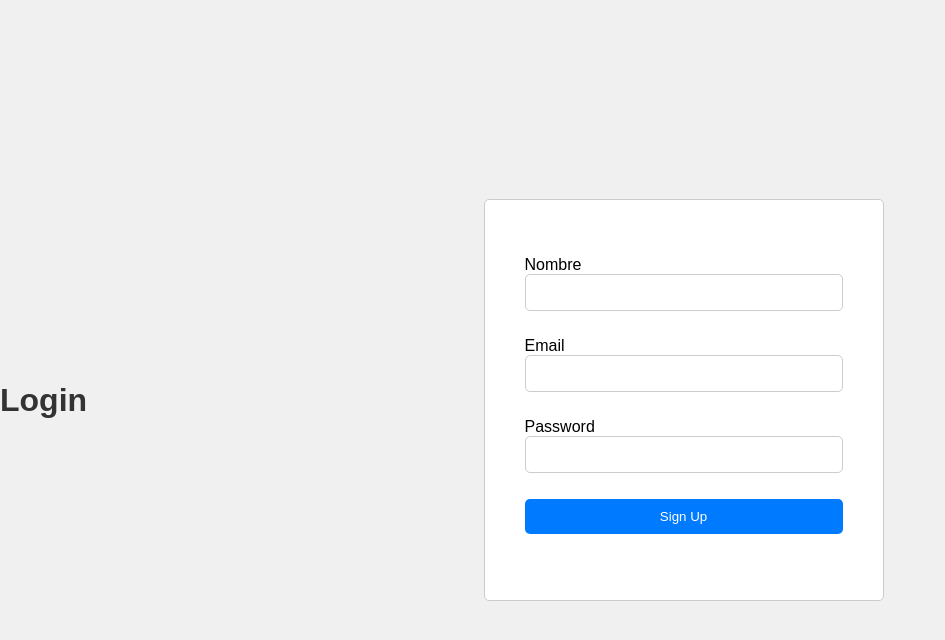
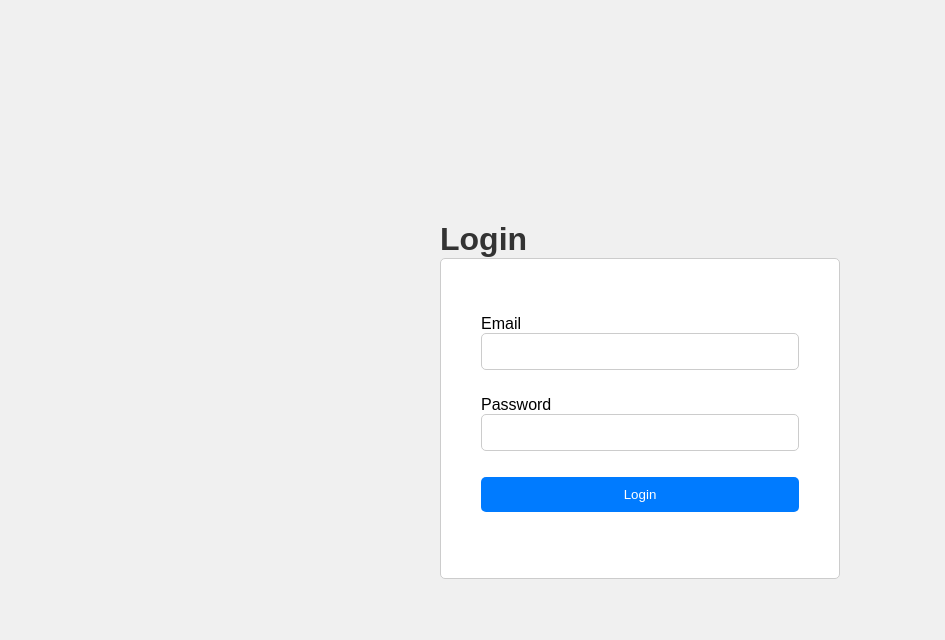
Before and after one commit to CandelaD/blog, a Flask app: page /login in a window 1280 px wide. Shown: the top 640 px of the page, without its empty margins (0-945 px from the left). Run offline with Flask 2, Linux system fonts and the light colour scheme.

Commit message:
add styles

```diff
--- a/app.py
+++ b/app.py
@@ -1,15 +1,16 @@
 from urllib.parse import urlparse
 from flask import Flask, render_template, request, redirect, url_for
+from sqlalchemy import create_engine
 from forms import SignupForm
 from flask_login import LoginManager
 from models import get_user, users
 from flask_login import LoginManager, current_user, login_user, logout_user
+from flask_sqlalchemy import SQLAlchemy
 
 app = Flask(__name__)
 app.config['SECRET_KEY'] = '2ed4fa9067c9a1db295e2c7c7bdd6f31'
-
-
-login_manager = LoginManager(app)
+app.config['SQLALCHEMY_DATABASE_URI'] = 'postgresql:///blog'
+db = SQLAlchemy(app)
 
 @app.route("/signup/", methods=["GET", "POST"])
 def signup_form():
@@ -24,6 +25,8 @@ def signup_form():
             return redirect(next)
         return redirect(url_for('index'))
     return render_template("signup_form.html", form=form)
+
+login_manager = LoginManager(app)
 
 @app.route('/login', methods=['GET', 'POST'])
 def login():
--- a/forms.py
+++ b/forms.py
@@ -4,7 +4,6 @@ from wtforms.validators import DataRequired, Email, Length
 
 
 class SignupForm(FlaskForm):
-    name = StringField('Nombre', validators=[DataRequired(), Length(max=64)])
+    email = StringField('Email', validators=[DataRequired(), Email()])
     password = PasswordField('Password', validators=[DataRequired()])
-    email = StringField('Email', validators=[DataRequired(), Email()])
-    submit = SubmitField('Registrar')
+    submit = SubmitField('Sign Up')
--- a/static/styles.css
+++ b/static/styles.css
@@ -10,9 +10,20 @@ body {
     height: 100vh;
 }
 
+.container {
+    display: flex;
+    flex-direction: column;
+    justify-content: center;
+    align-items: center;
+    height: 100%;
+}
+
 h1 {
     color: #333;
-    margin-bottom: 20px; /* Add some space below the h1 */
+    margin: 0;
+    padding: 0;
+    justify-content: center;
+    align-items: center;
 }
 
 form {
@@ -22,7 +33,7 @@ form {
     width: 400px;
     margin: 0 auto;
     border-radius: 5px;
-    box-sizing: border-box; /* Include padding and borders in the width */
+    box-sizing: border-box;
 }
 
 input[type="text"],
@@ -34,7 +45,7 @@ input[type="submit"] {
     padding: 10px;
     border: 1px solid #ccc;
     border-radius: 5px;
-    box-sizing: border-box; /* Include padding and borders in the width */
+    box-sizing: border-box;
 }
 
 input[type="submit"] {
--- a/templates/login.html
+++ b/templates/login.html
@@ -4,19 +4,13 @@
 <head>
     <meta charset="UTF-8">
     <title>Login</title>
-    <link rel="stylesheet" href="../static/styles.css"> <!-- Enlaza el archivo CSS aquí -->
+    <link rel="stylesheet" href="../static/styles.css">
 </head>
 <body>
+    <container>
         <h1>Login</h1>
         <form method="post" action="{{ url_for('login') }}">
             {{ form.hidden_tag() }}
-        <p>
-            {{ form.name.label }}<br>
-            {{ form.name(size=32) }}
-            {% for error in form.name.errors %}
-              <span style="color: red;">[{{ error }}]</span>
-            {% endfor %}
-        </p>
             <p>
                 {{ form.email.label }}<br>
                 {{ form.email(size=32) }}
@@ -31,7 +25,8 @@
                 <span style="color: red;">[{{ error }}]</span>
                 {% endfor %}
             </p>
-        <p><input type="submit" value="Sign Up"></p>
+            <p><input type="submit" value="Login"></p>
         </form>
+    </container>
 </body>
 </html>
```
Also changed, not shown: templates/signup.html (added, +39 -0 lines), 1 other file. Lines whose indentation alone changed are shown as unchanged.
